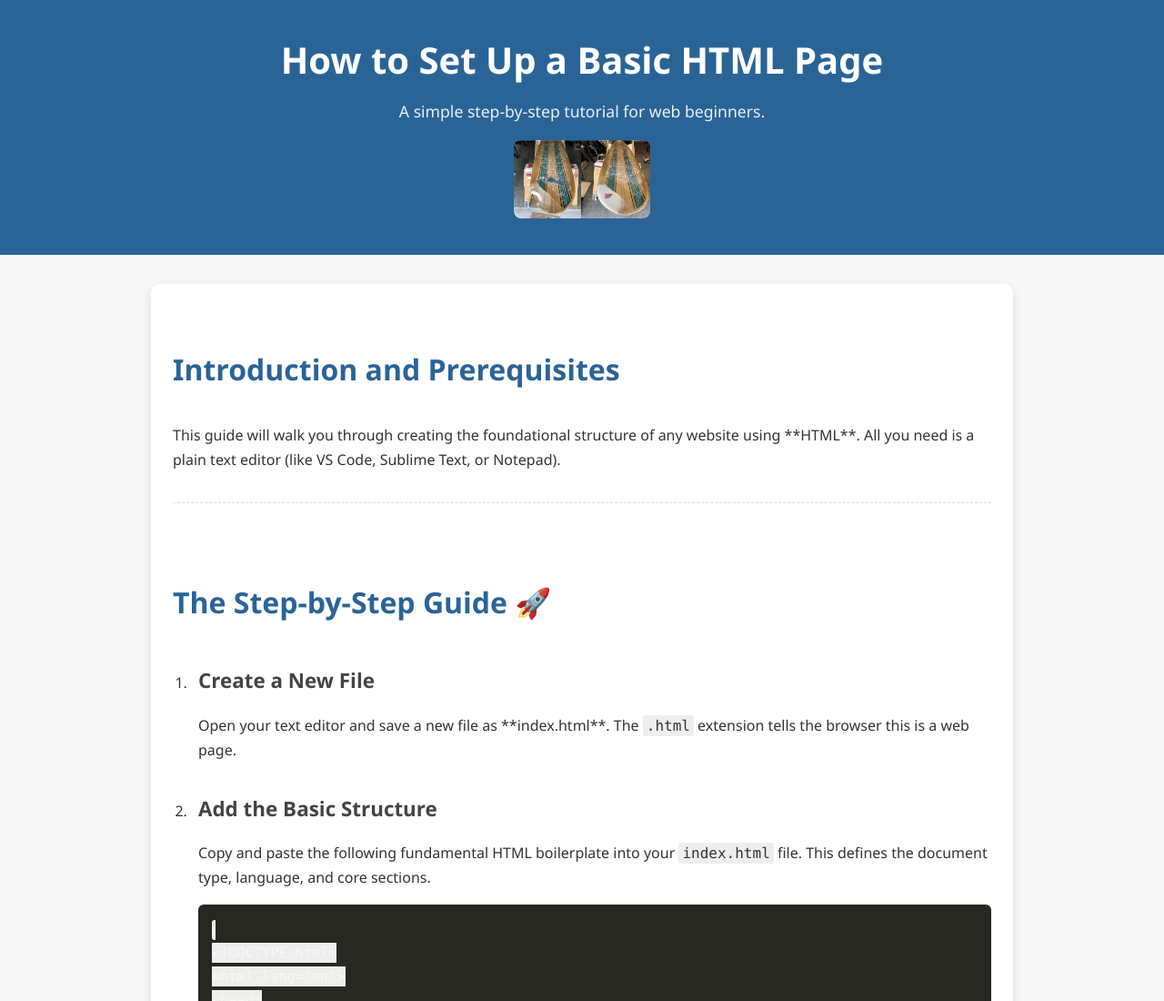
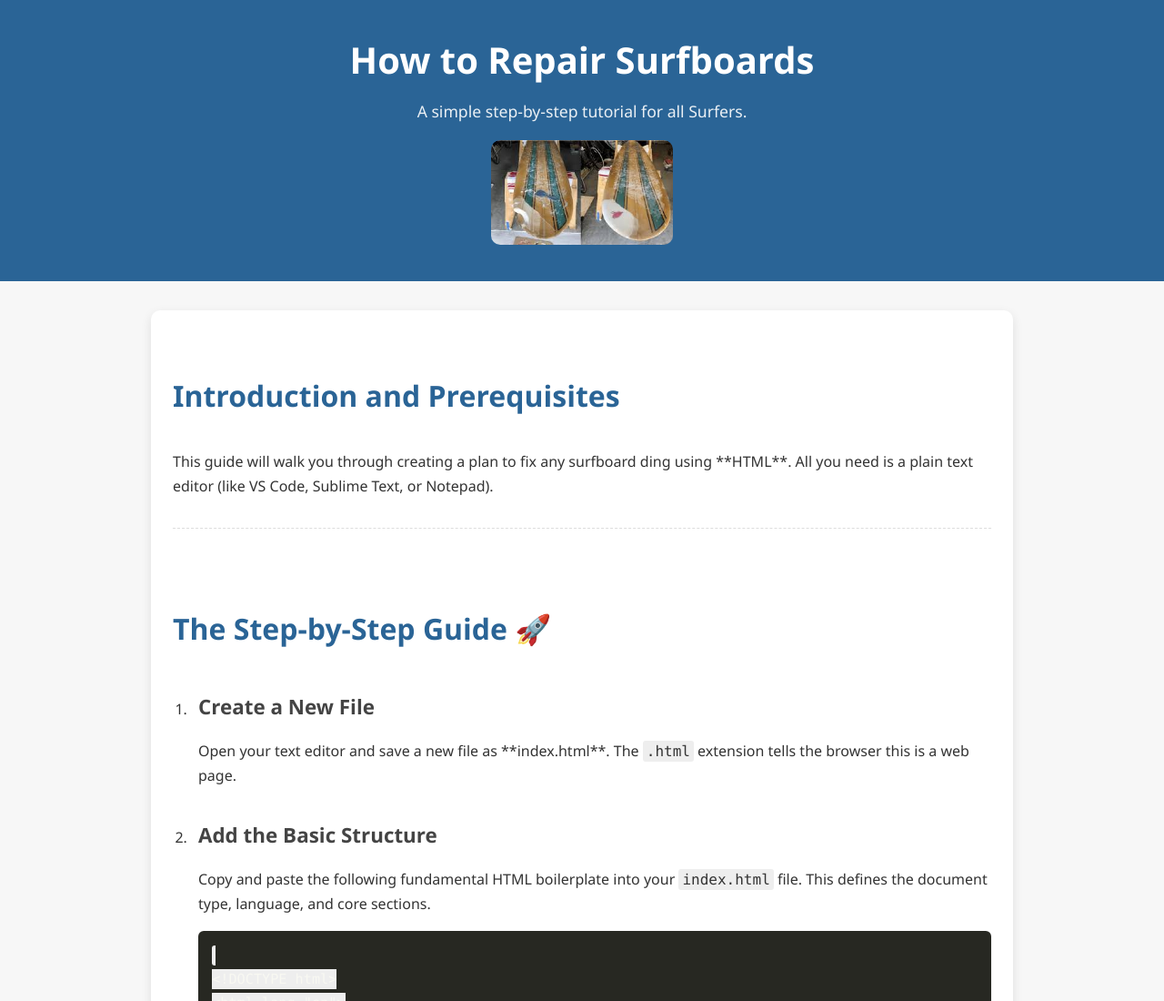
Before and after one commit to jspraker200/jspraker2000.github.io, a plain HTML site: page index.html in a window 1280 px wide. Shown: the top 1100 px of the page at 91% size. Drawn offline with Linux system fonts and the light colour scheme.

Commit message:
Update index.html

```diff
--- a/index.html
+++ b/index.html
@@ -106,16 +106,16 @@
 </head>
 <body>
     <header>
-        <h1>How to Set Up a Basic HTML Page</h1>
-        <p>A simple step-by-step tutorial for web beginners.</p>
-        <img src="download.jpg" alt="HTML Tutorial" style="margin-top: 1rem; max-width: 150px; border-radius: 8px;" />
+        <h1>How to Repair Surfboards</h1>
+        <p>A simple step-by-step tutorial for all Surfers.</p>
+        <img src="download.jpg" alt="HTML Tutorial" style="margin-top: 1rem; max-width: 200px; border-radius: 10px;" />
     </header>
 
     <main>
         <section id="introduction">
             <h2>Introduction and Prerequisites</h2>
             <p>
-                This guide will walk you through creating the foundational structure of any website using **HTML**.
+                This guide will walk you through creating a plan to fix any surfboard ding using **HTML**.
                 All you need is a plain text editor (like VS Code, Sublime Text, or Notepad).
             </p>
         </section>
```
